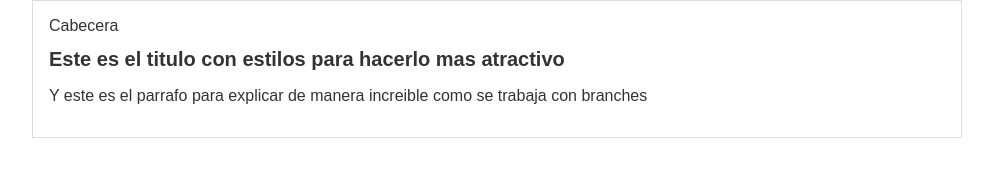
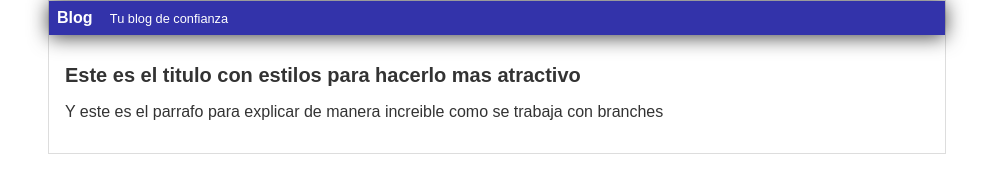
Before and after one commit to Adrian-DV/proyectoDemo, a plain HTML site: page index.html in a window 1280 px wide. Shown: the whole page, without its empty margins (143-1136 px from the left). Drawn offline with Linux system fonts and the light colour scheme.

Commit message:
Finalizada la cabecera con diseno azul

```diff
--- a/css/styles.css
+++ b/css/styles.css
@@ -7,9 +7,24 @@ body{
     padding: 0;
 }
 
+#head{
+    background: #33A;
+    box-shadow: 0px 2px 20px 0px rgba(0, 0, 0, 0.75);
+    color: white;
+    font-weight: bold;
+    margin: 0;
+    padding: 0.5em;
+}
+
+#head #tagline{
+    padding: 0 0 0 1em;
+    font-weight: normal;
+    font-size: 0.8em;
+}
+
 #container{
     width: 70%;
-    padding: 1em;
+    padding: 0;
     text-align: left;
     border: 1px solid #DDD;
     margin: 0 auto;
@@ -18,3 +33,8 @@ body{
 #container h1{
     font-size: 20px;
 }
+
+#post{
+    padding: 1em;
+
+}
--- a/index.html
+++ b/index.html
@@ -10,7 +10,8 @@
 <body>
     <div id="container">
         <div id="head">
-            Cabecera
+            Blog
+            <span id="tagline"> Tu blog de confianza</span>
         </div>
        <div id="post">
            <h1>Este es el titulo con estilos para hacerlo mas atractivo</h1>
```
